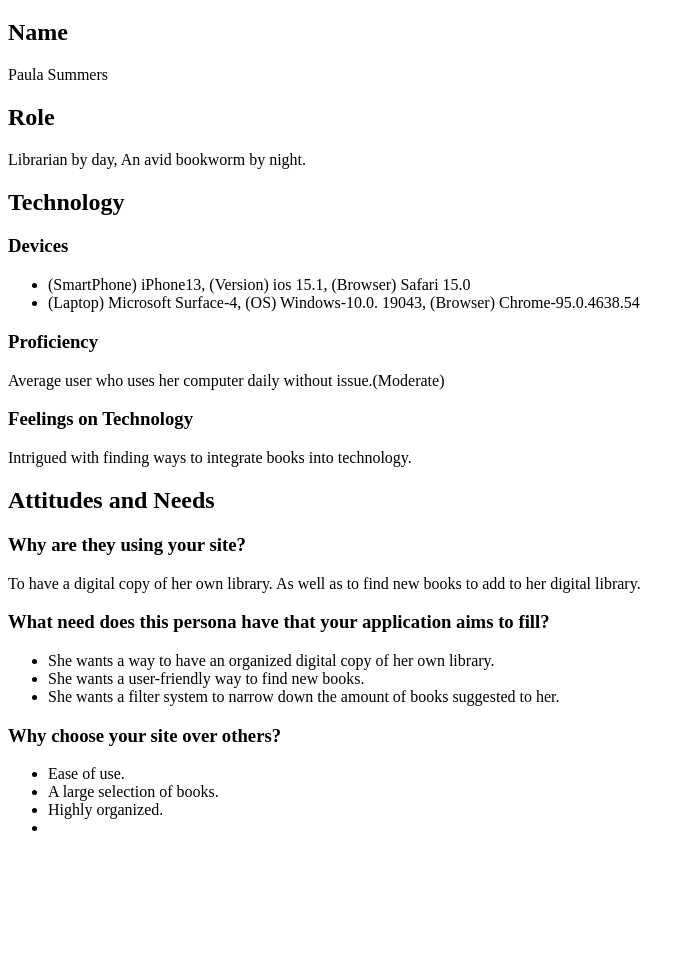
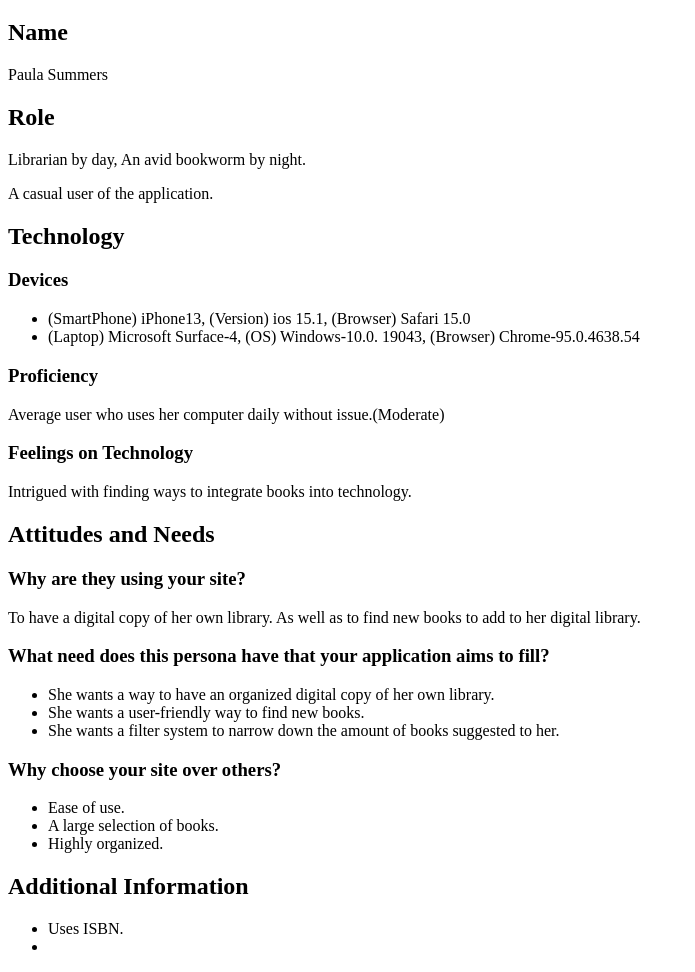
Before and after one commit to https-github-com-Estenbargas/book-finder-capstone, a plain HTML site: page documentation/paula-summers.html in a window 1280 px wide. Shown: the part 61-1033 px from the top of the page, without its empty margins (0-695 px from the left). Before the commit the page ends 914 px from the top, so only its background shows below. Drawn offline with Linux system fonts and the light colour scheme.

Commit message:
Added new sections and additional infromation.

```diff
--- a/documentation/paula-summers.html
+++ b/documentation/paula-summers.html
@@ -12,6 +12,7 @@
 <p>Paula Summers</p>
 <h2>Role</h2>
 <p>Librarian by day, An avid bookworm by night.</p>
+<p>A casual user of the application.</p>
 
 <h2>Technology</h2>
 <h3>Devices</h3>
@@ -38,6 +39,10 @@
     <li>Ease of use.</li>
     <li>A large selection of books.</li>
     <li>Highly organized.</li>
+</ul>
+<h2>Additional Information</h2>
+<ul>
+    <li>Uses ISBN.</li>
     <li></li>
 </ul>
 </body>
```
